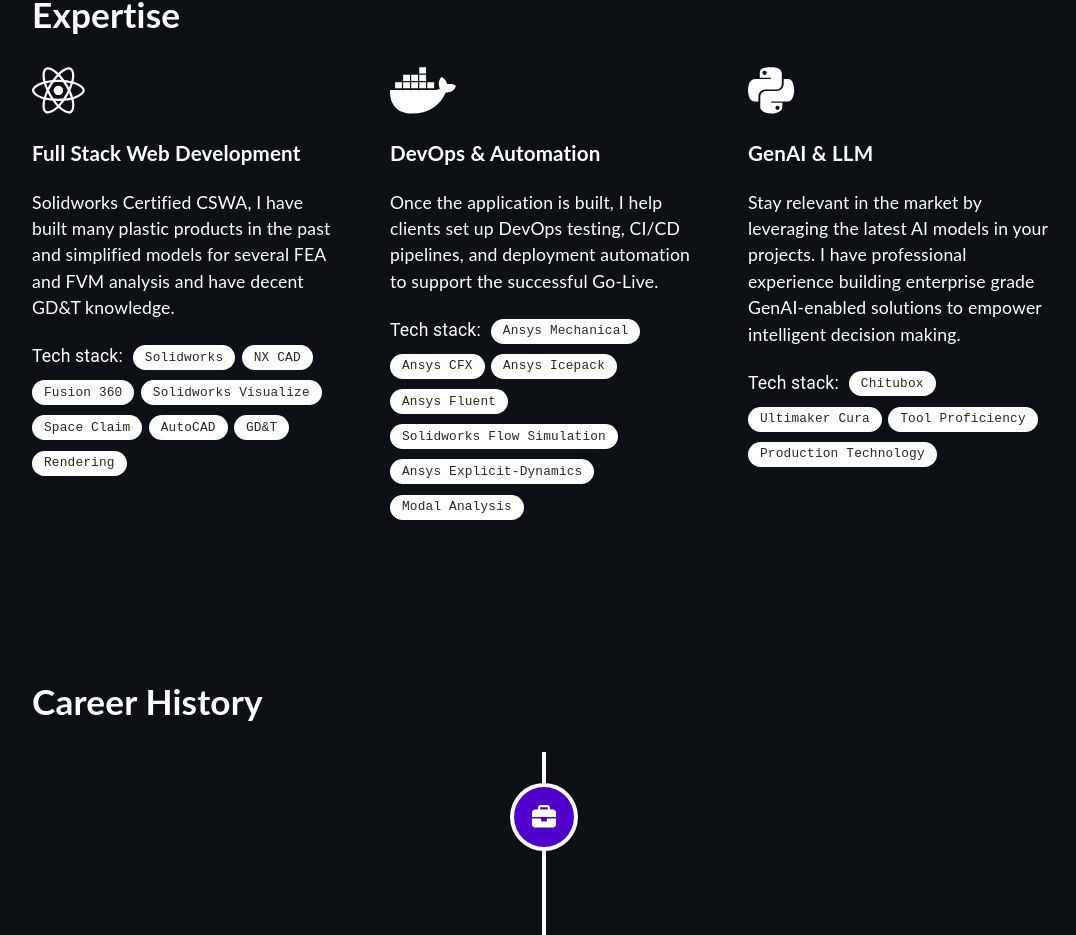
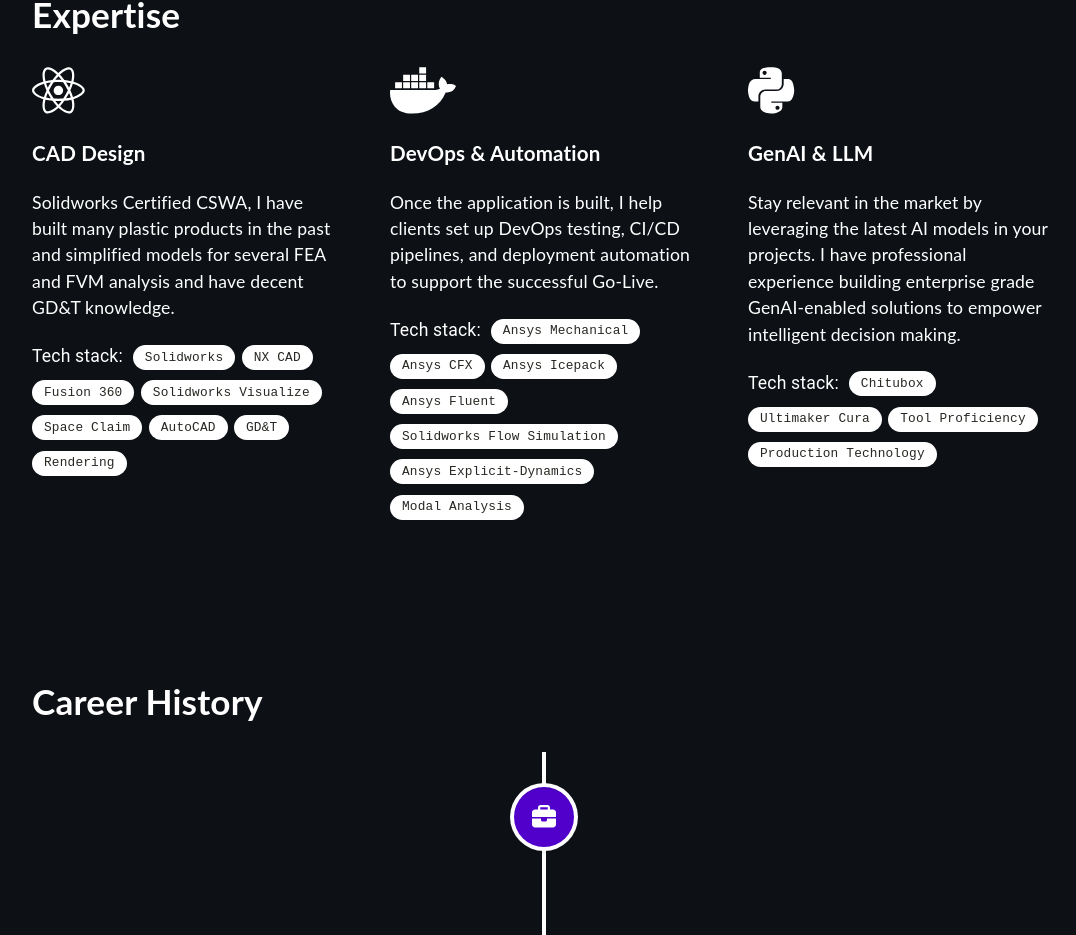
Before and after one commit to manishbazz/Manish_pft, a React (Create React App) app: page / in a window 1280 px wide. Shown: the part 928-1863 px from the top of the page, without its empty margins (96-1172 px from the left). Built offline with nearby package versions, Linux system fonts and the light colour scheme.

Commit message:
Chnages of file

```diff
--- a/src/components/Expertise.tsx
+++ b/src/components/Expertise.tsx
@@ -41,7 +41,7 @@
             <div className="skills-grid">
                 <div className="skill">
                     <FontAwesomeIcon icon={faReact} size="3x"/>
-                    <h3>Full Stack Web Development</h3>
+                    <h3>CAD Design</h3>
                     <p>Solidworks Certified CSWA, I have built many plastic products in the past and simplified models for several FEA and FVM analysis and  have decent GD&T knowledge.</p>
                     <div className="flex-chips">
                         <span className="chip-title">Tech stack:</span>
```
